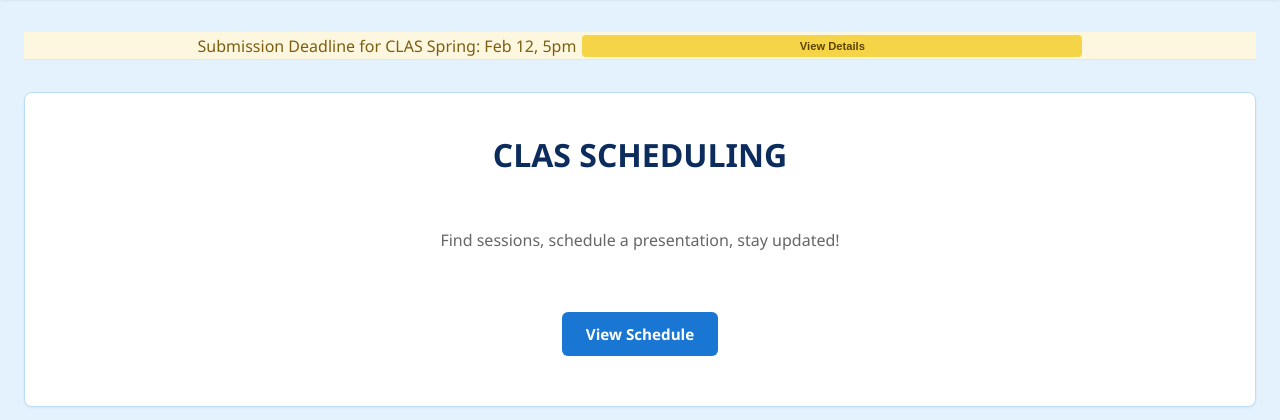
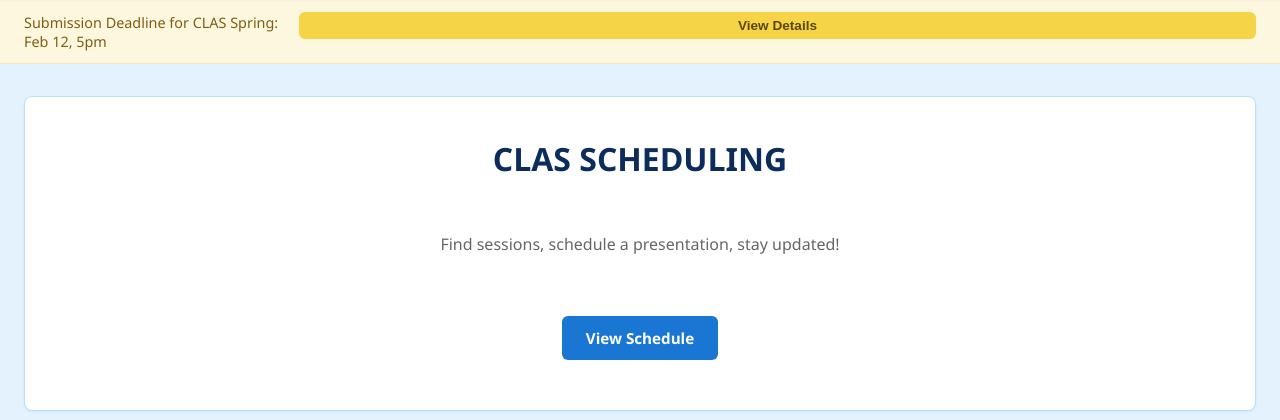
Before and after one commit to NotSMX/Group-Sprint-3-Flask-App, a Flask app: page / in a window 1280 px wide. Shown: the part 56-476 px from the top of the page. Run offline with Flask 3, Linux system fonts and the light colour scheme.

Commit message:
FIXED ANNOUNCEMENT

```diff
--- a/static/style.css
+++ b/static/style.css
@@ -84,28 +84,20 @@ body {
 .announcement {
   display: flex;
   align-items: center;
-  justify-content: center;
-  gap: 6px;
-  padding: 4px 12px;
+  justify-content: space-between;
+  gap: 12px;
+  padding: 12px 24px;
   background: #fef7e0;
   color: #7c5e10;
   font-weight: 500;
   border-bottom: 1px solid #f5e5b8;
-  font-size: 1rem;
-  height: 28px;
-  width: 100%;
-  margin: 0 auto;
-  border-left: none;
-  border-right: none;
-  border-radius: 0;
-  box-sizing: border-box;
+  font-size: .9rem;
 }
 
 .announcement-content {
   display: flex;
   align-items: center;
   gap: 6px;
-  white-space: nowrap;
 }
 
 .badge {
@@ -119,21 +111,14 @@ body {
 }
 
 .announcement button {
-  padding: 3px 8px;
-  border-radius: 4px;
+  padding: 6px 13px;
+  border-radius: 6px;
   background: #f5d547;
   color: #5c4500;
   border: none;
   font-weight: 600;
   cursor: pointer;
-  font-size: 0.7rem;
-  max-width: 500px;
-  white-space: nowrap;
-  height: 22px;
-  margin: 0;
-  display: flex;
-  align-items: center;
-  justify-content: center;
+  font-size: 0.85rem;
 }
 
 
--- a/templates/base.html
+++ b/templates/base.html
@@ -24,15 +24,14 @@
     </nav>
   </header>
 
-
+  <div class="announcement">
+    Submission Deadline for CLAS Spring: Feb 12, 5pm
+    <button class="badge">View Details</button>
+  </div>
 
   <!-- Hero. I made this for phone compatibility -->
   <main class="shell">
     <!-- Announcement bar -->
-    <div class="announcement">
-      Submission Deadline for CLAS Spring: Feb 12, 5pm
-      <button class="badge">View Details</button>
-    </div>
     {% block content %}
     <section class="hero">
       <h1>CLAS SCHEDULING</h1>
```
